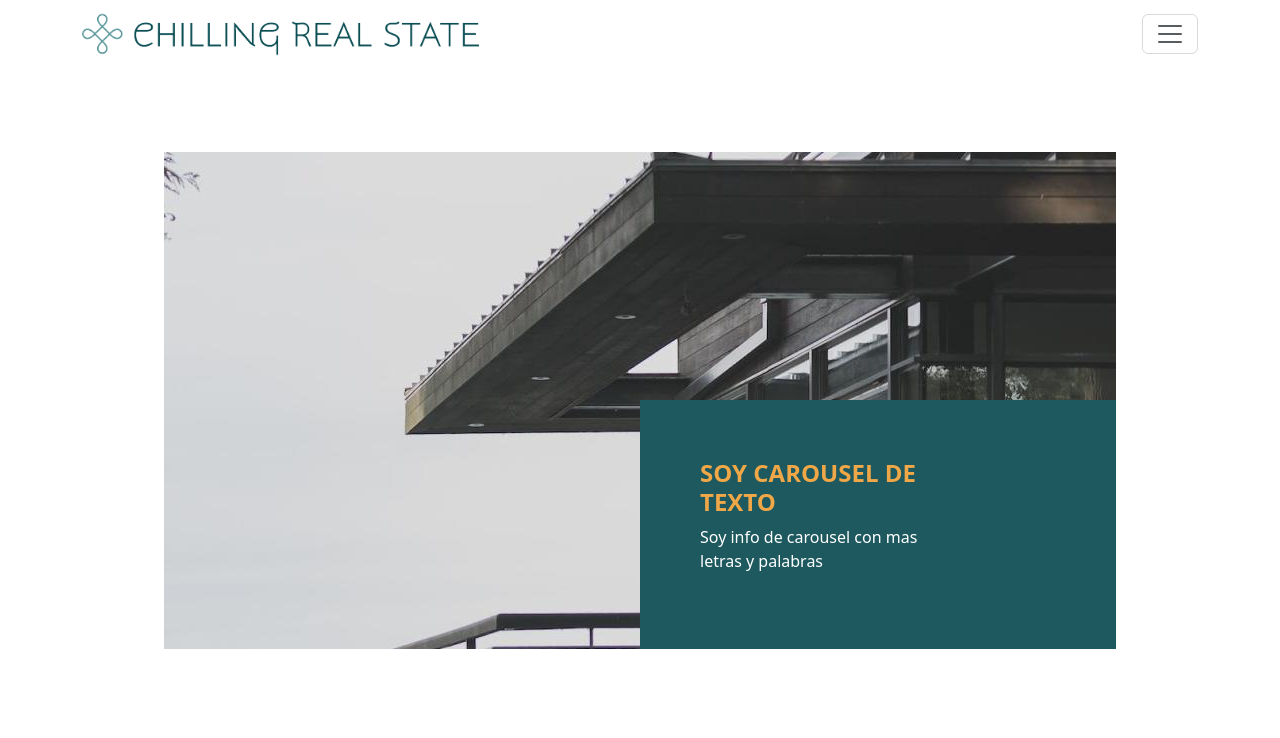
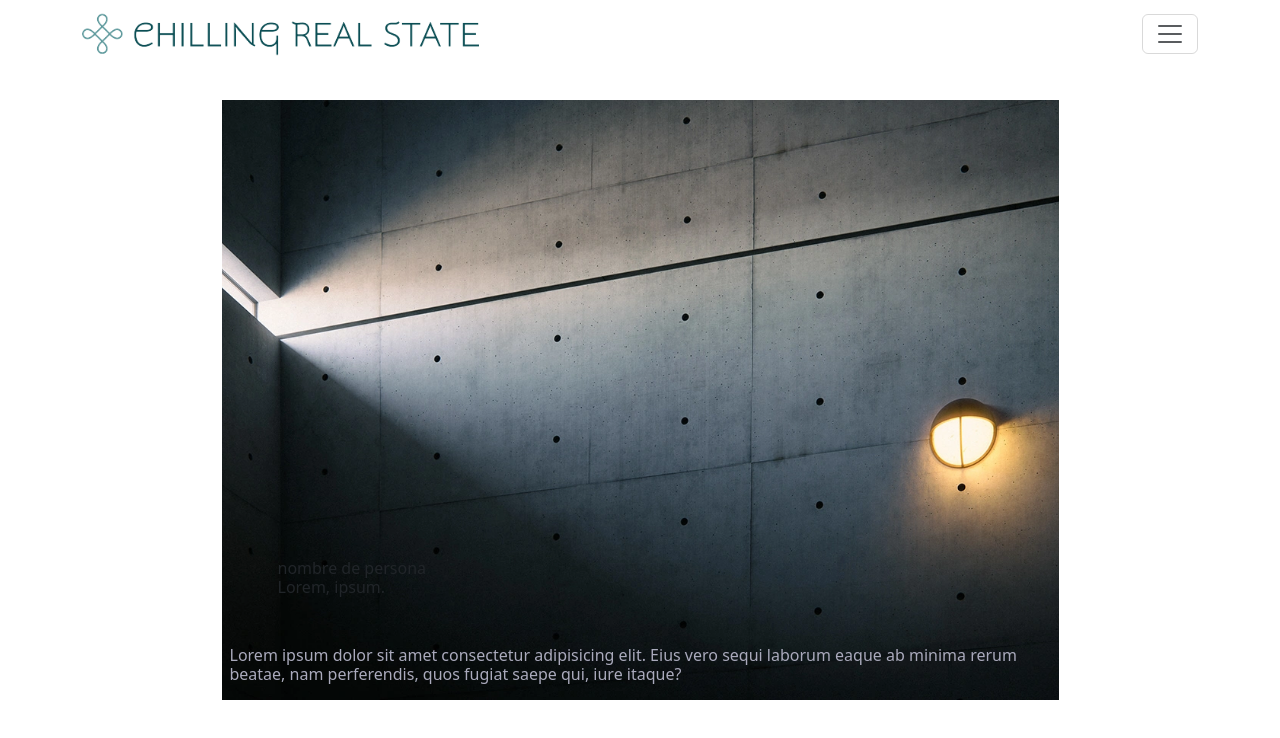
Before and after one commit to Q-ko/Api-pin-front, a React (Create React App) app: page /servicios in a window 1280 px wide. Shown: the top 738 px of the page. Built offline with nearby package versions, Linux system fonts and the light colour scheme.

Commit message:
cambios de carousel en servicios

```diff
--- a/src/App.scss
+++ b/src/App.scss
@@ -180,11 +180,15 @@ main{
      }
   }
 }
-  .carousel-item {
-    &.active {
-      animation-duration: 6s; // Cambia este valor al tiempo deseado en segundos
-    }
+
+.servicios{
+  .bg-img{
+    background-image: url(./components/media/slide-2.png);
+    background-position: center;
+    background-repeat: no-repeat;
+    background-size: cover;
   }
+}
 
   .img-nos{
     background-image: url(components/media/nosotros.jpg);
--- a/src/components/sections/header/components/nav.js
+++ b/src/components/sections/header/components/nav.js
@@ -27,7 +27,7 @@ function Nav() {
           <span class="navbar-toggler-icon"></span>
         </button>
         <div
-          class="offcanvas offcanvas-end w-30"
+          class="offcanvas offcanvas-end w-50"
           tabindex="-1"
           id="offcanvasNavbar"
           aria-labelledby="offcanvasNavbarLabel"
--- a/src/components/sections/main/pages/Servicios.js
+++ b/src/components/sections/main/pages/Servicios.js
@@ -4,24 +4,26 @@ import CarouselDeTexto from "../components/carouselDeTexto";
 
 function Servicios(promps) {
   return (
-    <div className="container h-100">
-      <div className="d-flex justify-content-center align-items-center h-100">
-        <div
-          id="carouselExample2 align-self-center h-100 shadow rounded position-relative"
-          class="carousel slide"
-        >
-          <div class="carousel-inner">
-            <div class="carousel-item active">
-              <img src={primerSlide} class="d-block w-100" alt="..." />
+    <div className="container d-flex align-items-center justify-content-center h-100 servicios">
+      <div className="h-75 w-75 bg-img">
+        <div className="d-flex align-items-end flex-column justify-content-end h-100">
+          <article class="mt-auto p-2">
+            <div class="">
+              <div class="d-flex mb-3">
+                <div class="ps-3">
+                  <h6 class="m-0 h6">nombre de persona</h6>
+                  <p class="m-0 h6">Lorem, ipsum.</p>
+                </div>
+              </div>
+              <div>
+                <p class="text-light h6">
+                  Lorem ipsum dolor sit amet consectetur adipisicing elit. Eius
+                  vero sequi laborum eaque ab minima rerum beatae, nam
+                  perferendis, quos fugiat saepe qui, iure itaque?
+                </p>
+              </div>
             </div>
-            <div class="carousel-item">
-              <img src={primerSlide} class="d-block w-100" alt="..." />
-            </div>
-            <div class="carousel-item">
-              <img src={primerSlide} class="d-block w-100" alt="..." />
-            </div>
-          </div>
-          <CarouselDeTexto />
+          </article>
         </div>
       </div>
     </div>
```
